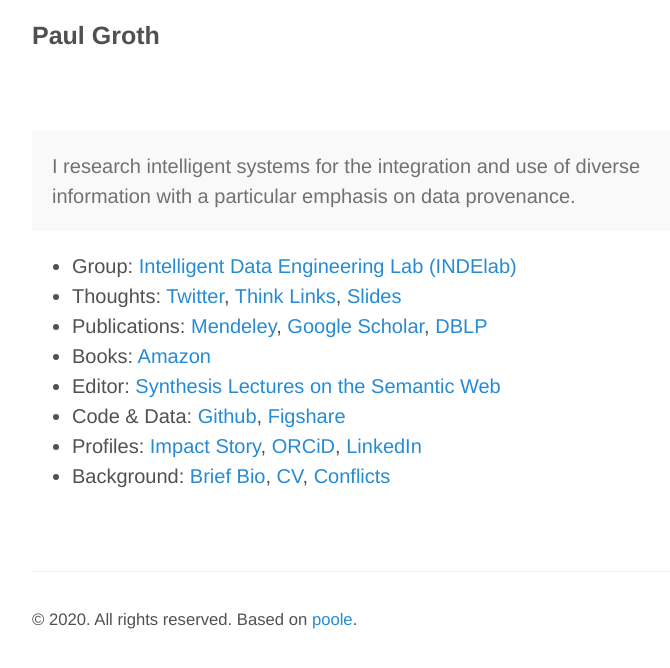
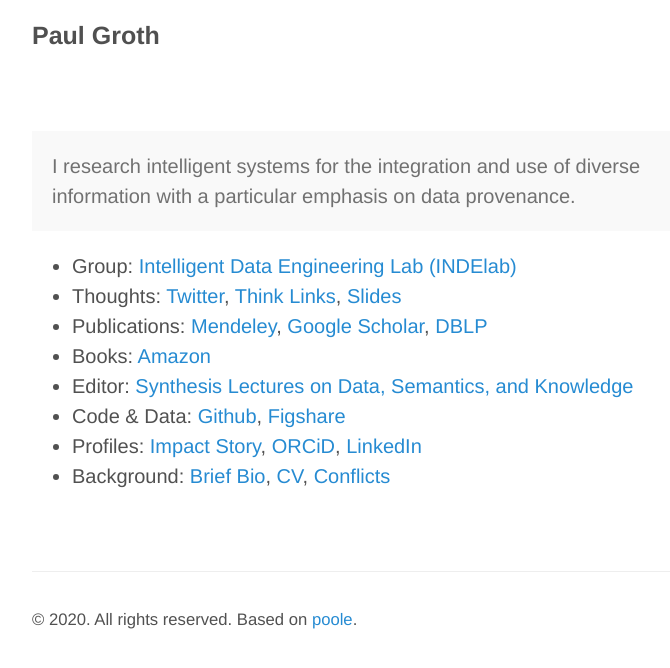
Before and after one commit to pgroth/pgroth.github.com, a Jekyll site: the page built from index.md, in a window 1280 px wide. Shown: the top 668 px of the page, without its empty margins (248-918 px from the left). Built offline with Jekyll 4.4.1, drawn with Linux system fonts in a browser that asks for light colours.

Commit message:
Update index.md

```diff
--- a/index.md
+++ b/index.md
@@ -10,7 +10,7 @@
 * Thoughts: [Twitter](https://twitter.com/pgroth), [Think Links](http://thinklinks.wordpress.com), [Slides](http://www.slideshare.net/pgroth)
 * Publications: [Mendeley](http://www.mendeley.com/profiles/paul-groth/), [Google Scholar](http://scholar.google.com/citations?user=0tHSHCIAAAAJ&hl=en), [DBLP](http://www.informatik.uni-trier.de/~ley/pers/hd/g/Groth:Paul_T=.html)
 * Books: [Amazon](http://amazon.com/author/pgroth)
-* Editor: [Synthesis Lectures on the Semantic Web](http://www.morganclaypool.com/toc/wbe.1/1/1)
+* Editor: [Synthesis Lectures on Data, Semantics, and Knowledge](https://www.morganclaypoolpublishers.com/catalog_Orig/index.php?cPath=22&sort=2d&series=60)
 * Code & Data: [Github](https://github.com/pgroth), [Figshare](http://figshare.com/authors/Paul_Groth/99315)
 * Profiles: [Impact Story](https://impactstory.org/u/0000-0003-0183-6910), [ORCiD](http://orcid.org/0000-0003-0183-6910), [LinkedIn](https://www.linkedin.com/in/pgroth)
 * Background: [Brief Bio](bio), [CV](http://pgroth.com/cv.pdf), [Conflicts](conflicts)
```
